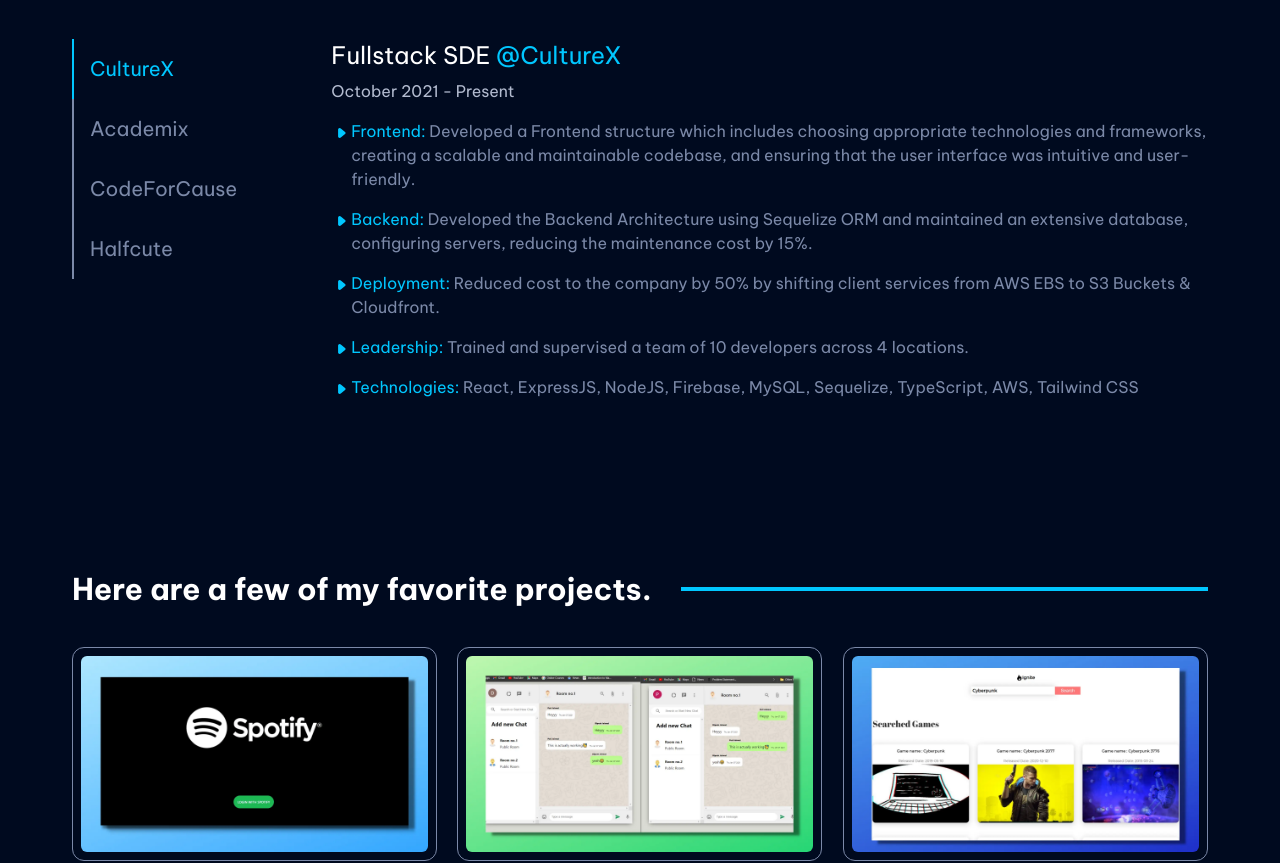
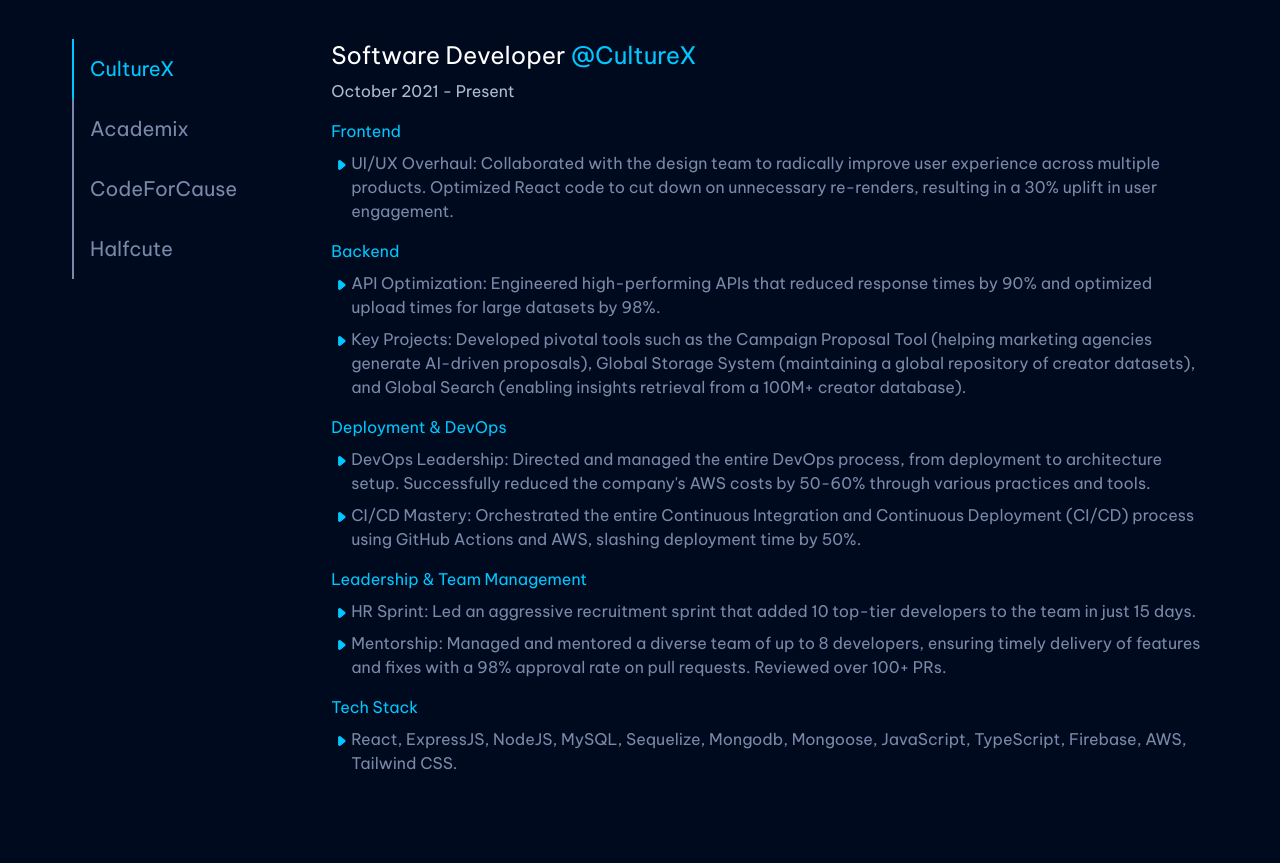
Before and after one commit to dipscoder/my-portfolio, a Next.js app: page / in a window 1280 px wide. Shown: the part 1746-2609 px from the top of the page. Built offline with nearby package versions, Linux system fonts and the light colour scheme.

Commit message:
CI: Update Experience content and representation

```diff
--- a/components/home/ExperienceSections.tsx
+++ b/components/home/ExperienceSections.tsx
@@ -5,92 +5,122 @@
   {
     id: 0,
     company: "CultureX",
-    title: "Fullstack SDE",
+    title: "Software Developer",
     date: "October 2021 - Present",
     content: [
       {
-        title: "Frontend:",
-        description:
-          "Developed a Frontend structure which includes choosing appropriate technologies and frameworks, creating a scalable and maintainable codebase, and ensuring that the user interface was intuitive and user-friendly.",
+        title: "Frontend",
+        points: [
+          "UI/UX Overhaul: Collaborated with the design team to radically improve user experience across multiple products. Optimized React code to cut down on unnecessary re-renders, resulting in a 30% uplift in user engagement.",
+        ],
       },
       {
-        title: "Backend:",
-        description:
-          "Developed the Backend Architecture using Sequelize ORM and maintained an extensive database, configuring servers, reducing the maintenance cost by 15%.",
+        title: "Backend",
+        points: [
+          "API Optimization: Engineered high-performing APIs that reduced response times by 90% and optimized upload times for large datasets by 98%.",
+          // "Scalable Architecture: Transformed complex business requirements into a scalable architecture, fast-tracking the fulfillment of various business needs.",
+          "Key Projects: Developed pivotal tools such as the Campaign Proposal Tool (helping marketing agencies generate AI-driven proposals), Global Storage System (maintaining a global repository of creator datasets), and Global Search (enabling insights retrieval from a 100M+ creator database).",
+        ],
       },
       {
-        title: "Deployment:",
-        description:
-          "Reduced cost to the company by 50% by shifting client services from AWS EBS to S3 Buckets & Cloudfront.",
+        title: "Deployment & DevOps",
+        points: [
+          "DevOps Leadership: Directed and managed the entire DevOps process, from deployment to architecture setup. Successfully reduced the company's AWS costs by 50-60% through various practices and tools.",
+          "CI/CD Mastery: Orchestrated the entire Continuous Integration and Continuous Deployment (CI/CD) process using GitHub Actions and AWS, slashing deployment time by 50%.",
+        ],
       },
       {
-        title: "Leadership:",
-        description:
-          "Trained and supervised a team of 10 developers across 4 locations.",
+        title: "Leadership & Team Management",
+        points: [
+          "HR Sprint: Led an aggressive recruitment sprint that added 10 top-tier developers to the team in just 15 days.",
+          "Mentorship: Managed and mentored a diverse team of up to 8 developers, ensuring timely delivery of features and fixes with a 98% approval rate on pull requests. Reviewed over 100+ PRs.",
+        ],
       },
       {
-        title: "Technologies:",
-        description:
-          "React, ExpressJS, NodeJS, Firebase, MySQL, Sequelize, TypeScript, AWS, Tailwind CSS",
+        title: "Tech Stack",
+        points: [
+          "React, ExpressJS, NodeJS, MySQL, Sequelize, Mongodb, Mongoose, JavaScript, TypeScript, Firebase, AWS, Tailwind CSS.",
+        ],
       },
     ],
   },
   {
     id: 1,
     company: "Academix",
-    title: "Tech Lead",
+    title: "Fullstack Developer",
     date: "February 2021 - June 2021",
     content: [
       {
-        title: "Frontend:",
-        description:
+        title: "Frontend",
+        points: [
           "Developed a Frontend structure which includes choosing appropriate technologies and frameworks, creating a scalable and maintainable codebase, and ensuring that the user interface was intuitive and user-friendly.",
+        ],
       },
       {
-        title: "Backend:",
-        description:
+        title: "Backend",
+        points: [
           "Developed the Backend Architecture using Sequelize ORM and maintained an extensive database, configuring servers, reducing the maintenance cost by 15%.",
+        ],
       },
       {
-        title: "Deployment:",
-        description:
+        title: "Deployment",
+        points: [
           "Reduced cost to the company by 50% by shifting client services from AWS EBS to S3 Buckets & Cloudfront.",
+        ],
       },
       {
-        title: "Leadership:",
-        description:
+        title: "Leadership",
+        points: [
           "Trained and supervised a team of 10 developers across 4 locations.",
+        ],
+      },
+      {
+        title: "Tech Stack",
+        points: [
+          "React, ExpressJS, NodeJS, MySQL, Sequelize, JavaScript, Firebase, AWS.",
+        ],
       },
     ],
   },
   {
     id: 2,
     company: "CodeForCause",
-    title: "Fullstack SDE",
+    title: "Fullstack Intern",
     date: "June 2021 - September 2021",
     content: [
       {
-        title: "Frontend:",
-        description:
+        title: "Frontend",
+        points: [
           "Developed a Frontend structure which includes choosing appropriate technologies and frameworks, creating a scalable and maintainable codebase, and ensuring that the user interface was intuitive and user-friendly.",
+        ],
       },
       {
-        title: "Backend:",
-        description:
+        title: "Backend",
+        points: [
           "Developed the Backend Architecture using Sequelize ORM and maintained an extensive database, configuring servers, reducing the maintenance cost by 15%.",
+        ],
+      },
+      {
+        title: "Tech Stack",
+        points: ["React, JavaScript, HTML, CSS, Firebase, and Material-UI."],
       },
     ],
   },
   {
     id: 3,
     company: "Halfcute",
-    title: "Fullstack SDE",
+    title: "Frontend Intern",
     date: "June 2021 - September 2021",
     content: [
       {
-        title: "Frontend:",
-        description:
+        title: "Frontend",
+        points: [
           "Developed a Frontend structure which includes choosing appropriate technologies and frameworks, creating a scalable and maintainable codebase, and ensuring that the user interface was intuitive and user-friendly.",
+        ],
+      },
+      {
+        title: "Tech Stack",
+        points: ["VueJs, HTML, CSS, Javascript, Starpi & Bitbucket."],
       },
     ],
   },
@@ -100,7 +130,10 @@
   const [activeStep, setActiveStep] = useState(0);
 
   return (
-    <div id="experience" className="flex flex-col text-left justify-between pt-6 relative">
+    <div
+      id="experience"
+      className="flex flex-col text-left justify-between pt-6 relative"
+    >
       <div id="learnmore">
         <SectionTitle title="My Experience" />
       </div>
@@ -127,7 +160,6 @@
         </div>
 
         {/* content */}
-
         {ExperienceData.map((item, index) => (
           <div
             key={index}
@@ -144,17 +176,21 @@
             <p className="text-base text-fun-gray-light mt-2">{item.date}</p>
             <ul className="text-fun-gray list-inside">
               {item.content.map((content, index) => (
-                <li key={index} className="flex items-start text-base mt-4">
+                <div key={index} className="text-base mt-4">
+                  <h2 className="text-fun-pink">{content.title}</h2>
+                  <ul>
+                    {content.points.map((point, index) => (
+                      <li key={index} className="flex items-start mt-2">
                         <img
                           src="/static/icons/right-arrow.svg"
                           className="w-5 mt-1"
                           alt="CultureX Logo"
                         />
-                  <span>
-                    <span className="text-fun-pink">{content.title}</span>{" "}
-                    {content.description}
-                  </span>
+                        <span>{point}</span>
                       </li>
+                    ))}
+                  </ul>
+                </div>
               ))}
             </ul>
           </div>
```
Lines whose indentation alone changed are shown as unchanged.
